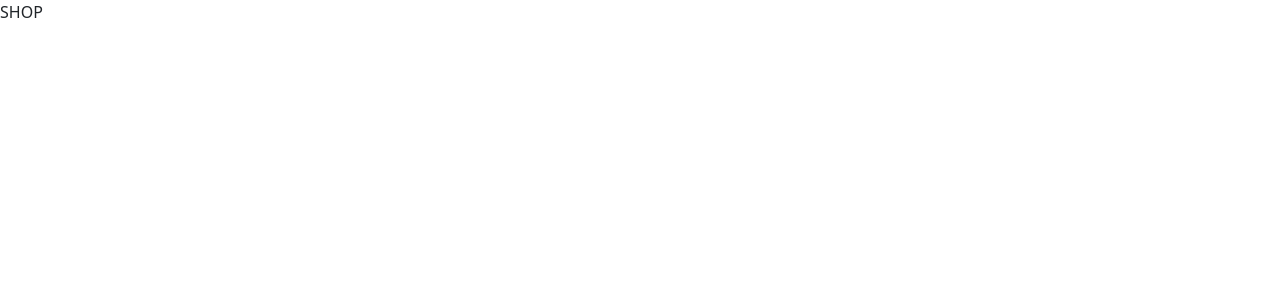
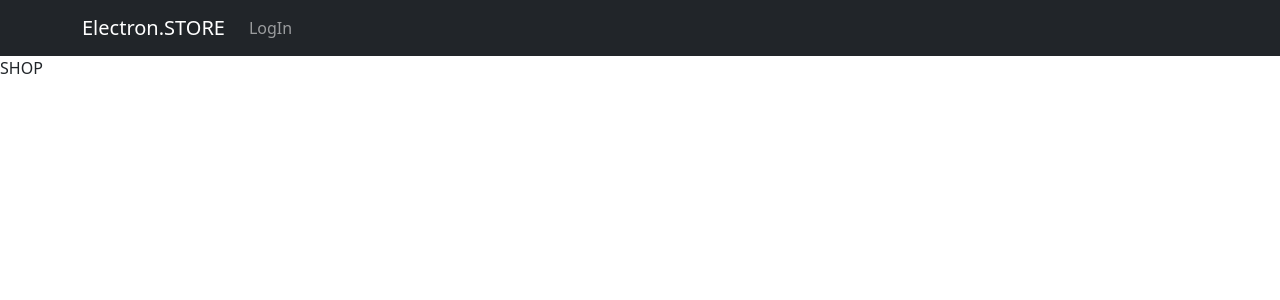
Before and after one commit to Abubjazov/OnlineStore_NodeJS_React, a React (Create React App) app in the folder client/: page / in a window 1280 px wide. Shown: the top 300 px of the page. Built offline with nearby package versions, Linux system fonts and the light colour scheme.

Commit message:
client: components: +NavBar

```diff
--- a/client/src/components/AppRouter.js
+++ b/client/src/components/AppRouter.js
@@ -1,5 +1,6 @@
 import React, { useContext } from 'react'
 import { BrowserRouter, Route, Routes } from 'react-router-dom'
+
 import { Context } from '..'
 import { Page404 } from '../pages'
 import { authRoutes, publicRoutes } from '../routes'
--- /dev/null
+++ b/client/src/components/NavBar.js
@@ -0,0 +1,25 @@
+import React, { useContext } from 'react'
+import { Context } from '..'
+import { Nav, Navbar, Container } from 'react-bootstrap'
+
+export const NavBar = () => {
+    const { user } = useContext(Context)
+
+    return (
+        <Navbar bg="dark" variant="dark">
+            <Container>
+                <Navbar.Brand href="/">Electron.STORE</Navbar.Brand>
+                <Nav className="me-auto">
+                    {user.IsAuth ?
+                        <>
+                            <Nav.Link href="#features">Admin</Nav.Link>
+                            <Nav.Link href="#pricing">LogOut</Nav.Link>
+                        </>
+                        :
+                        <Nav.Link href="#home">LogIn</Nav.Link>
+                    }
+                </Nav>
+            </Container>
+        </Navbar>
+    )
+}
--- a/client/src/index.js
+++ b/client/src/index.js
@@ -1,6 +1,8 @@
 import React, { createContext } from 'react'
 import ReactDOM from 'react-dom'
+
 import App from './App'
+import { NavBar } from './components/NavBar'
 import { DeviceStore, UserStore } from './store'
 
 export const Context = createContext(null)
@@ -11,6 +13,7 @@ ReactDOM.render(
       user: new UserStore(),
       device: new DeviceStore()
     }}>
+      <NavBar />
       <App />
     </Context.Provider>
   </React.StrictMode>,
```
